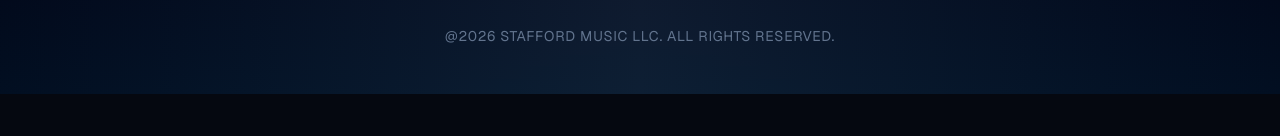
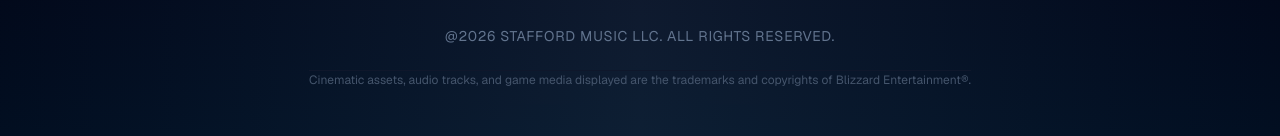
Before and after one commit to ethan-st-dev/stafford-music-llc, a Next.js app: page / in a window 1280 px wide. Shown: the part 1552-1688 px from the top of the page. Before the commit the page ends 1646 px from the top, so only its background shows below. Built offline with nearby package versions, Linux system fonts and the light colour scheme.

Commit message:
copyright

```diff
--- a/app/layout.tsx
+++ b/app/layout.tsx
@@ -59,6 +59,9 @@ export default function RootLayout({
               <p className="text-center text-slate-500 text-sm uppercase tracking-wider">
                 @{new Date().getFullYear()} Stafford Music LLC. All rights reserved.
               </p>
+              <p className="max-w-2xl text-center text-slate-600 text-xs leading-relaxed mt-2 border-t border-slate-900">
+                 Cinematic assets, audio tracks, and game media displayed are the trademarks and copyrights of Blizzard Entertainment®.
+              </p>
             </div>
           </div>
         </footer>
```
